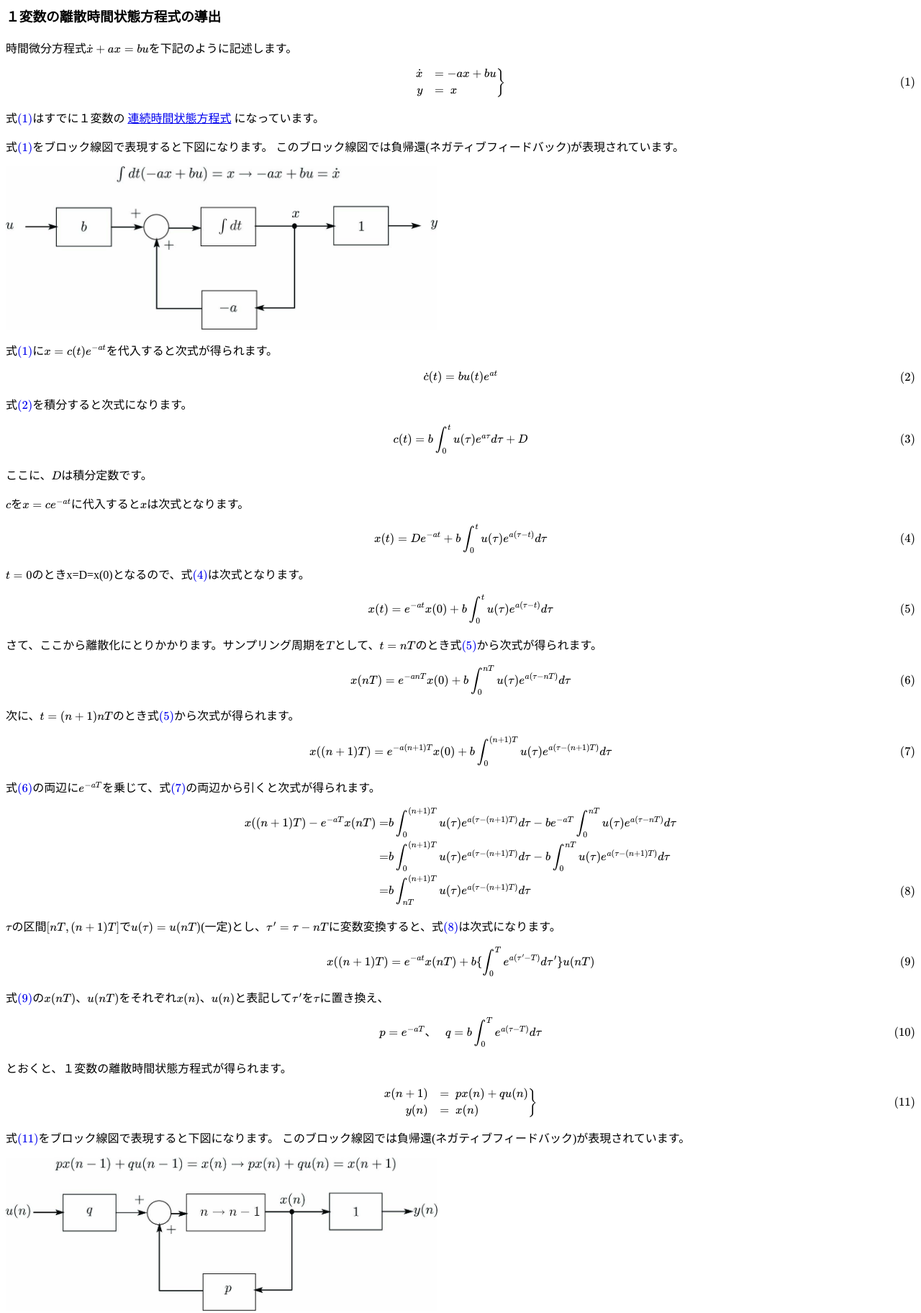
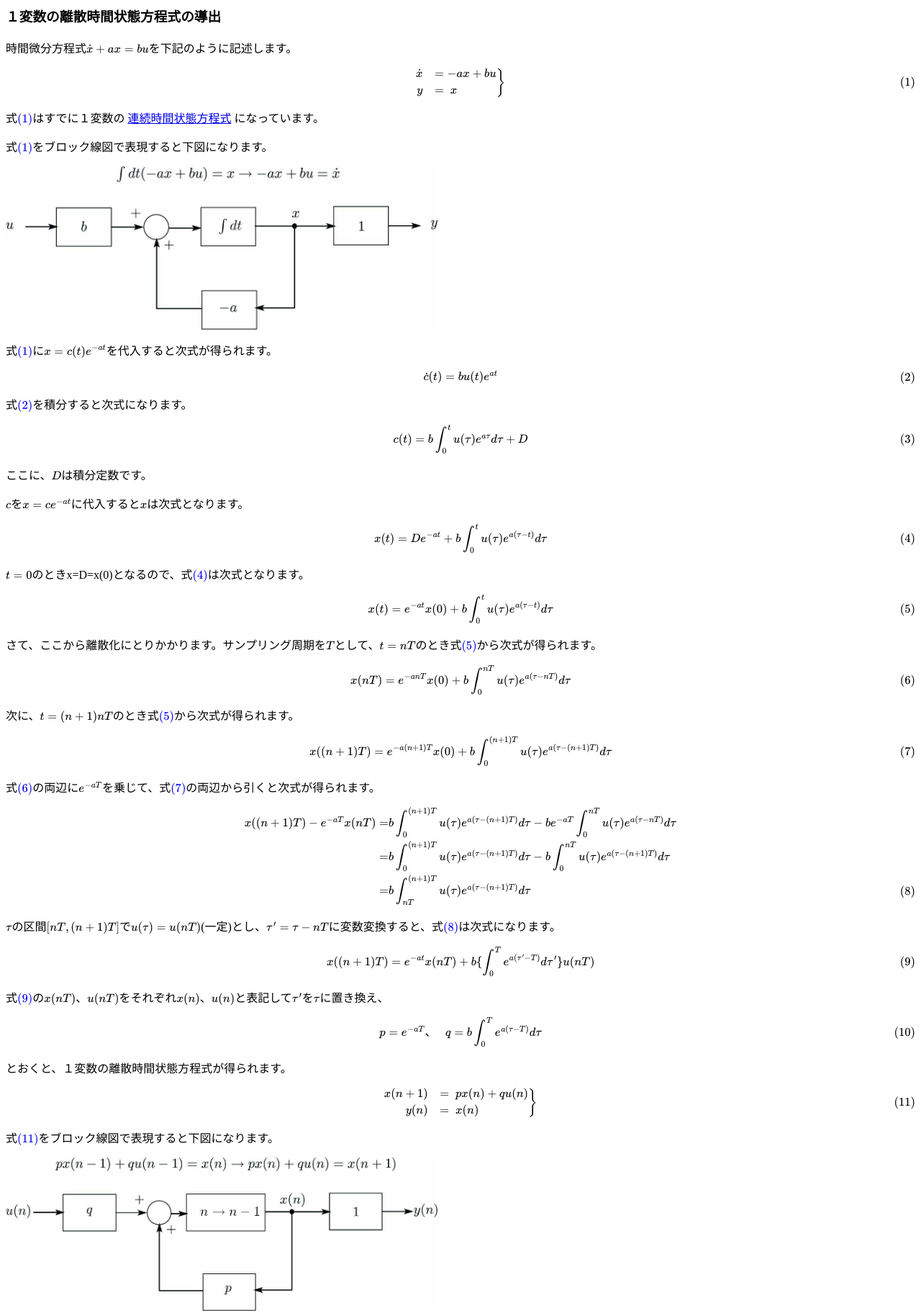
Before and after one commit to AoyamaKohbo/StateEq, a plain HTML site: page index.html in a window 1280 px wide. Shown: the top 1824 px of the page at 72% size. Drawn offline with nearby package versions, Linux system fonts and the light colour scheme; some packages are replaced by stand-ins of ours.

Commit message:
Add files via upload

```diff
--- a/index.html
+++ b/index.html
@@ -35,9 +35,7 @@
     <p>式\eqref{eq:SysEqn}はすでに１変数の
       <a href="https://aoyamakohbo.github.io/AnalogStateEq/">連続時間状態方程式</a>
       になっています。</p>
-    <p>式\eqref{eq:SysEqn}をブロック線図で表現すると下図になります。
-      このブロック線図では負帰還(ネガティブフィードバック)が表現されています。
-    </p>
+    <p>式\eqref{eq:SysEqn}をブロック線図で表現すると下図になります。</p>
         <img src="BlockDiag.jpg" width=600px>
 
 
@@ -99,9 +97,7 @@
     \right\} \label{eq:DiscSys}
     \end{align}
 
-    <p>式\eqref{eq:DiscSys}をブロック線図で表現すると下図になります。
-      このブロック線図では負帰還(ネガティブフィードバック)が表現されています。
-    </p>
+    <p>式\eqref{eq:DiscSys}をブロック線図で表現すると下図になります。</p>
         <img src="BlockDiagDgt.jpg" width=600px>
 
    <p><a href="https://aoyamakohbo.github.io/Craftlogy/">->TOP</a></p>
```
